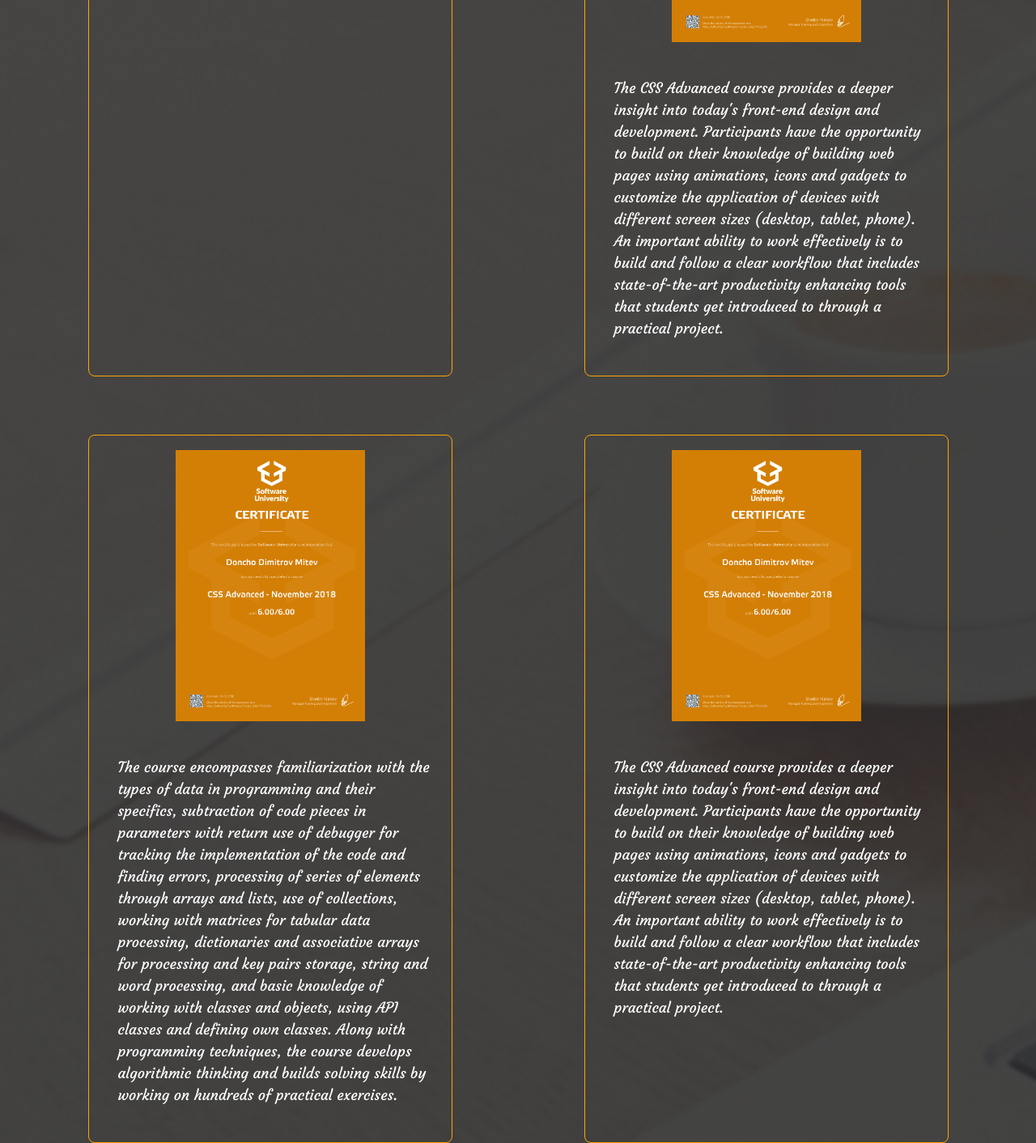
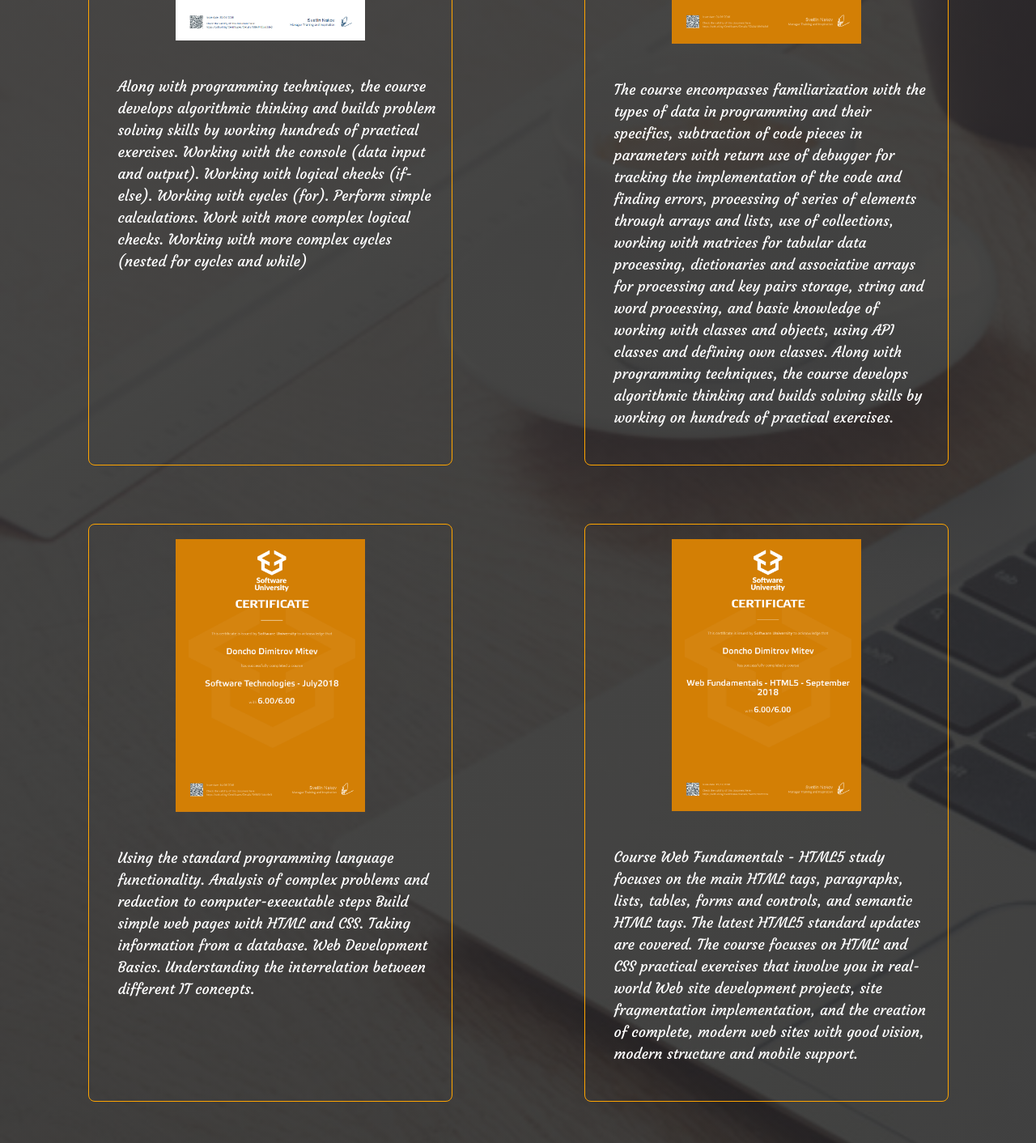
Before and after one commit to DonchoMitev/MyPortfolio, a website: page docs/certificates.html in a window 1280 px wide. Shown: the part 435-1847 px from the top of the page at 81% size. Drawn offline with Linux system fonts and the light colour scheme.

Commit message:
add png images - certificates page

```diff
--- a/docs/certificates.html
+++ b/docs/certificates.html
@@ -50,12 +50,54 @@
                         <img src="img/Certificates/Java.png" alt="Java">
                     </a>
                 </div>
-                <p>Using the standard programming language functionality.
+                <p>Along with programming techniques, the course develops algorithmic thinking and builds problem solving skills by working hundreds of practical exercises.
+                    Working with the console (data input and output).
+                    Working with logical checks (if-else).
+                    Working with cycles (for).
+                    Perform simple calculations.
+                    Work with more complex logical checks.
+                    Working with more complex cycles (nested for cycles and while)</p>
+            </article>
+
+            <article class="certf-info">
+                <div class="container">
+                    <a href="img/Certificates/ProgrammingFundamentals.png" target="_blank">
+                        <img src="img/Certificates/ProgrammingFundamentals.png" alt="ProgrammingFundamentals">
+                    </a>
+                </div>
+                <p>The course encompasses familiarization with the types of data
+                    in programming and their specifics, subtraction of code pieces in parameters with return
+                    use of debugger for tracking the implementation of the code and finding errors, processing of series
+                    of elements through arrays and lists, use of collections, working with matrices for tabular data processing,
+                    dictionaries and associative arrays for processing and
+                    key pairs storage, string and word processing, and basic knowledge of working with classes and objects, using API classes and defining own classes.
+                    Along with programming techniques, the course develops algorithmic thinking and builds solving skills by working on hundreds of practical exercises.</p>
+            </article>
+            <article class="certf-info">
+                <div class="container">
+                    <a href="img/Certificates/SoftwareTechnologies.png" target="_blank">
+                        <img src="img/Certificates/SoftwareTechnologies.png" alt="SoftwareTechnologies">
+                    </a>
+                </div>
+                <p>
+                    Using the standard programming language functionality.
                     Analysis of complex problems and reduction to computer-executable steps
                     Build simple web pages with HTML and CSS.
                     Taking information from a database.
                     Web Development Basics.
                     Understanding the interrelation between different IT concepts.</p>
+            </article>
+            <article class="certf-info">
+                <div class="container">
+                    <a href="img/Certificates/WebFundamentals_HTML5.png" target="_blank">
+                        <img src="img/Certificates/WebFundamentals_HTML5.png" alt="WebFundamentals_HTML5">
+                    </a>
+                </div>
+                <p>Course Web Fundamentals - HTML5 study focuses on the main HTML tags, paragraphs, lists, tables,
+                    forms and controls, and semantic HTML tags. The latest HTML5 standard updates are covered.
+                    The course focuses on HTML and CSS practical exercises that involve you in real-world
+                    Web site development projects, site fragmentation implementation, and the creation of complete,
+                    modern web sites with good vision, modern structure and mobile support.</p>
             </article>
             <article class="certf-info">
                 <div class="container">
@@ -72,47 +114,8 @@
             </article>
             <article class="certf-info">
                 <div class="container">
-                    <a href="img/Certificates/CSSAdvanced.png" target="_blank">
-                        <img src="img/Certificates/CSSAdvanced.png" alt="CSSAdvanced">
-                    </a>
-                </div>
-                <p>The course encompasses familiarization with the types of data
-                    in programming and their specifics, subtraction of code pieces in parameters with return
-                    use of debugger for tracking the implementation of the code and finding errors, processing of series
-                    of elements through arrays and lists, use of collections, working with matrices for tabular data processing,
-                    dictionaries and associative arrays for processing and
-                    key pairs storage, string and word processing, and basic knowledge of working with classes and objects, using API classes and defining own classes.
-                    Along with programming techniques, the course develops algorithmic thinking and builds solving skills by working on hundreds of practical exercises.</p>
-            </article>
-            <article class="certf-info">
-                <div class="container">
-                    <a href="img/Certificates/CSSAdvanced.png" target="_blank">
-                        <img src="img/Certificates/CSSAdvanced.png" alt="CSSAdvanced">
-                    </a>
-                </div>
-                <p>
-                    The CSS Advanced course provides a deeper insight into today's front-end design and development.
-                    Participants have the opportunity to build on their knowledge of building web pages using animations,
-                    icons and gadgets to customize the application of devices with different screen sizes (desktop, tablet, phone).
-                    An important ability to work effectively is to build and follow a clear workflow that
-                    includes state-of-the-art productivity enhancing tools that students get introduced to through a practical project.</p>
-            </article>
-            <article class="certf-info">
-                <div class="container">
-                    <a href="img/Certificates/CSSAdvanced.png" target="_blank">
-                        <img src="img/Certificates/CSSAdvanced.png" alt="CSSAdvanced">
-                    </a>
-                </div>
-                <p>Course Web Fundamentals - HTML5 study focuses on the main HTML tags, paragraphs, lists, tables,
-                    forms and controls, and semantic HTML tags. The latest HTML5 standard updates are covered.
-                    The course focuses on HTML and CSS practical exercises that involve you in real-world
-                    Web site development projects, site fragmentation implementation, and the creation of complete,
-                    modern web sites with good vision, modern structure and mobile support.</p>
-            </article>
-            <article class="certf-info">
-                <div class="container">
-                    <a href="img/Certificates/CSSAdvanced.png" target="_blank">
-                        <img src="img/Certificates/CSSAdvanced.png" alt="CSSAdvanced">
+                    <a href="img/Certificates/PHPWeb.png" target="_blank">
+                        <img src="img/Certificates/PHPWeb.png" alt="PHPWeb">
                     </a>
                 </div>
                 <p>
@@ -123,20 +126,20 @@
                     (traditional and associative), strings and word processing, and others. The course ends with a practical
                     PHP programming and project development exam.</p>
             </article>
-            <article class="certf-info">
-                <div class="container">
-                    <a href="img/Certificates/CSSAdvanced.png" target="_blank">
-                        <img src="img/Certificates/CSSAdvanced.png" alt="CSSAdvanced">
-                    </a>
-                </div>
-                <p>
-                    The PHP MVC Frameworks course teaches how to build modern web applications
-                    based on the MVC template using the Symfony technology framework.
-                    We are studying versatile dynamic content techniques that apply to virtually any web application
-                    - using HTML templates, routing queries, presenting information to relational database objects, and more.
-                    The training also examines more complex topics related to application validation and security, as well as automation of server activities.
-                    The course ends with the development and protection of a practical web project with Symfony.</p>
-            </article>
+            <!--<article class="certf-info">-->
+                <!--<div class="container">-->
+                    <!--<a href="img/Certificates/CSSAdvanced.png" target="_blank">-->
+                        <!--<img src="img/Certificates/CSSAdvanced.png" alt="CSSAdvanced">-->
+                    <!--</a>-->
+                <!--</div>-->
+                <!--<p>-->
+                    <!--The PHP MVC Frameworks course teaches how to build modern web applications-->
+                    <!--based on the MVC template using the Symfony technology framework.-->
+                    <!--We are studying versatile dynamic content techniques that apply to virtually any web application-->
+                    <!-- - using HTML templates, routing queries, presenting information to relational database objects, and more.-->
+                    <!--The training also examines more complex topics related to application validation and security, as well as automation of server activities.-->
+                    <!--The course ends with the development and protection of a practical web project with Symfony.</p>-->
+            <!--</article>-->
         </div>
     </section>
 </main>
```
Also changed, not shown: docs/img/Certificates/Java.png (added), docs/img/Certificates/PHPWeb.png (added), docs/img/Certificates/ProgrammingFundamentals.png (added), docs/img/Certificates/SoftwareTechnologies.png (added), docs/img/Certificates/WebFundamentals_HTML5.png (added).
